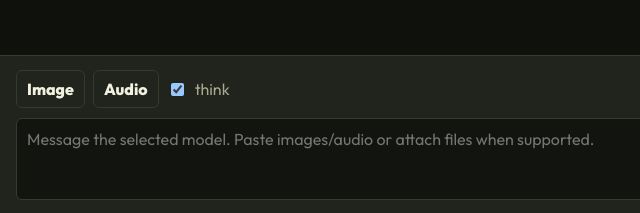
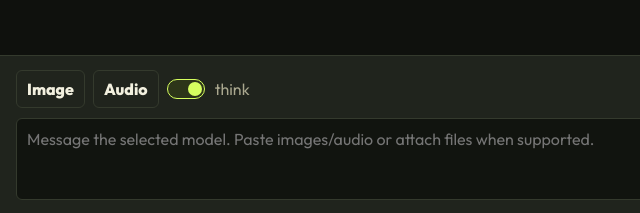
Before and after one commit to jonathanhecl/ollamabot, a plain HTML site: page internal/web/static/index.html in a window 1280 px wide. Shown: the part 584-797 px from the top of the page, 0-640 px from the left. Drawn offline with Linux system fonts and the light colour scheme; no server answers.

Commit message:
feat: add base stylesheet for the application layout and UI components

```diff
--- a/internal/web/static/styles.css
+++ b/internal/web/static/styles.css
@@ -659,9 +659,68 @@ pre {
 .think-toggle {
   display: inline-flex;
   align-items: center;
-  gap: 8px;
+  gap: 10px;
   color: var(--muted);
   min-height: 38px;
+  cursor: pointer;
+}
+
+.settings-form-tabbed .think-toggle {
+  flex-direction: row !important;
+  align-items: center;
+  gap: 12px;
+}
+
+input[type="checkbox"] {
+  appearance: none;
+  -webkit-appearance: none;
+  width: 38px;
+  height: 20px;
+  background: var(--panel-2);
+  border: 1px solid var(--line);
+  border-radius: 10px;
+  position: relative;
+  outline: none;
+  cursor: pointer;
+  transition: background 0.25s ease, border-color 0.25s ease, box-shadow 0.25s ease;
+  display: inline-block;
+  vertical-align: middle;
+  flex-shrink: 0;
+  margin: 0;
+}
+
+/* The thumb */
+input[type="checkbox"]::after {
+  content: "";
+  position: absolute;
+  top: 2px;
+  left: 2px;
+  width: 14px;
+  height: 14px;
+  background: var(--muted);
+  border-radius: 50%;
+  transition: transform 0.25s cubic-bezier(0.4, 0, 0.2, 1), background 0.25s ease;
+}
+
+/* Hover state */
+input[type="checkbox"]:hover {
+  border-color: var(--muted);
+}
+
+/* Checked state */
+input[type="checkbox"]:checked {
+  background: color-mix(in srgb, var(--accent) 15%, var(--bg));
+  border-color: var(--accent);
+}
+
+input[type="checkbox"]:checked::after {
+  transform: translateX(18px);
+  background: var(--accent);
+}
+
+/* Focused state */
+input[type="checkbox"]:focus-visible {
+  box-shadow: 0 0 0 2px var(--line), 0 0 0 4px var(--accent);
 }
 
 textarea {
```
